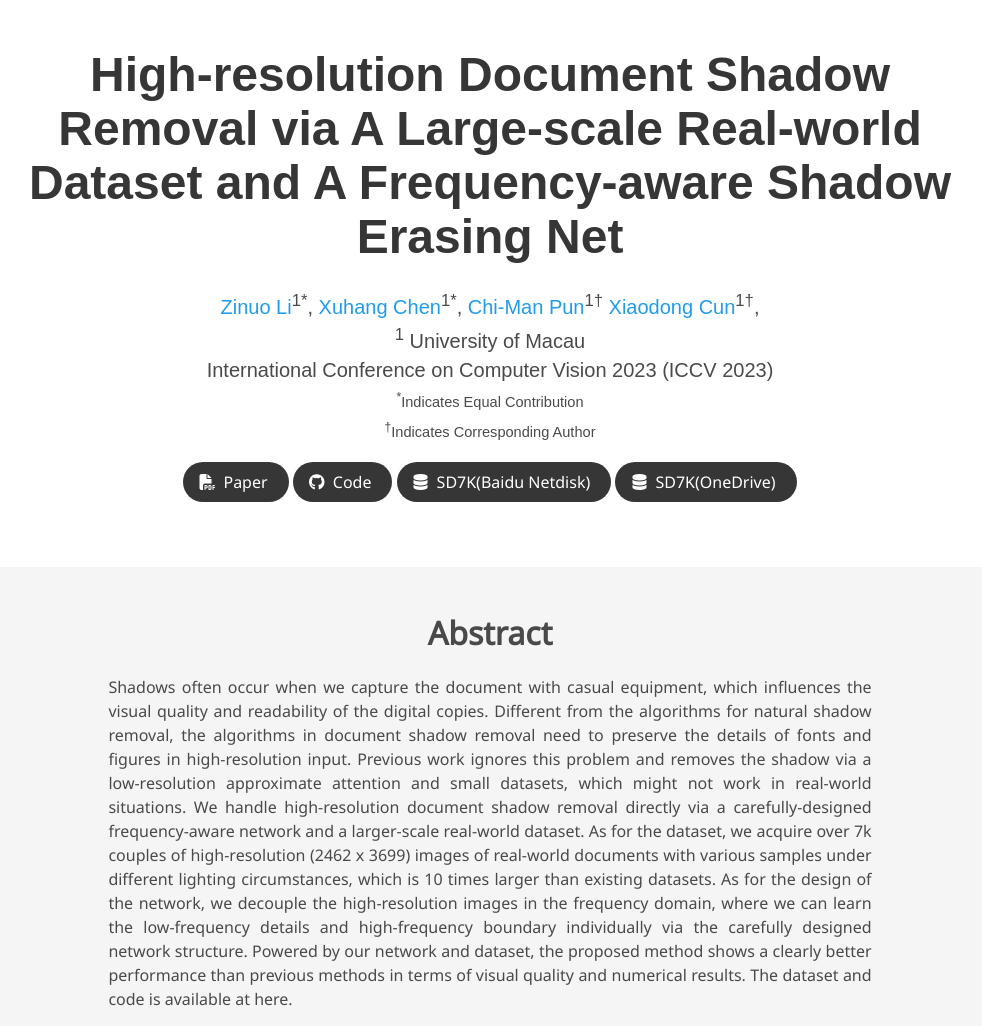
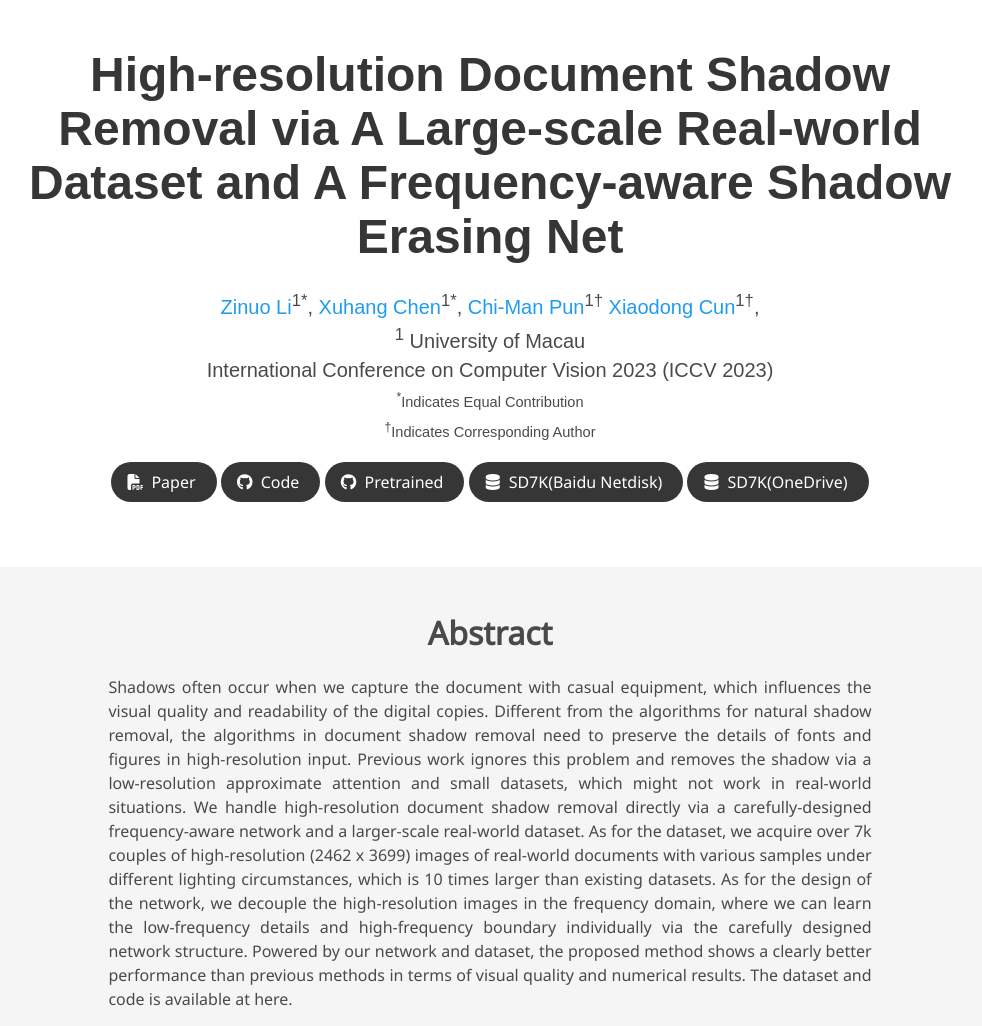
Before and after one commit to CXH-Research/DocShadow-SD7K, a plain HTML site: page index.html in a window 1280 px wide. Shown: the top 1026 px of the page, without its empty margins (150-1132 px from the left). Drawn offline with nearby package versions, Linux system fonts and the light colour scheme; some icons are missing; a web font is replaced by a local one.

Commit message:
Update index.html

```diff
--- a/index.html
+++ b/index.html
@@ -106,6 +106,17 @@
                       <i class="fab fa-github"></i>
                     </span>
                     <span>Code</span>
+                  </a>
+                </span>
+
+                <!-- Github link -->
+                <span class="link-block">
+                  <a href="https://pan.baidu.com/share/init?surl=bT5lZ5RXW7WrrzQuGpZGnw$pwd=sd7k" target="_blank"
+                    class="external-link button is-normal is-rounded is-dark">
+                    <span class="icon">
+                      <i class="fab fa-github"></i>
+                    </span>
+                    <span>Pretrained</span>
                   </a>
                 </span>
 
```
